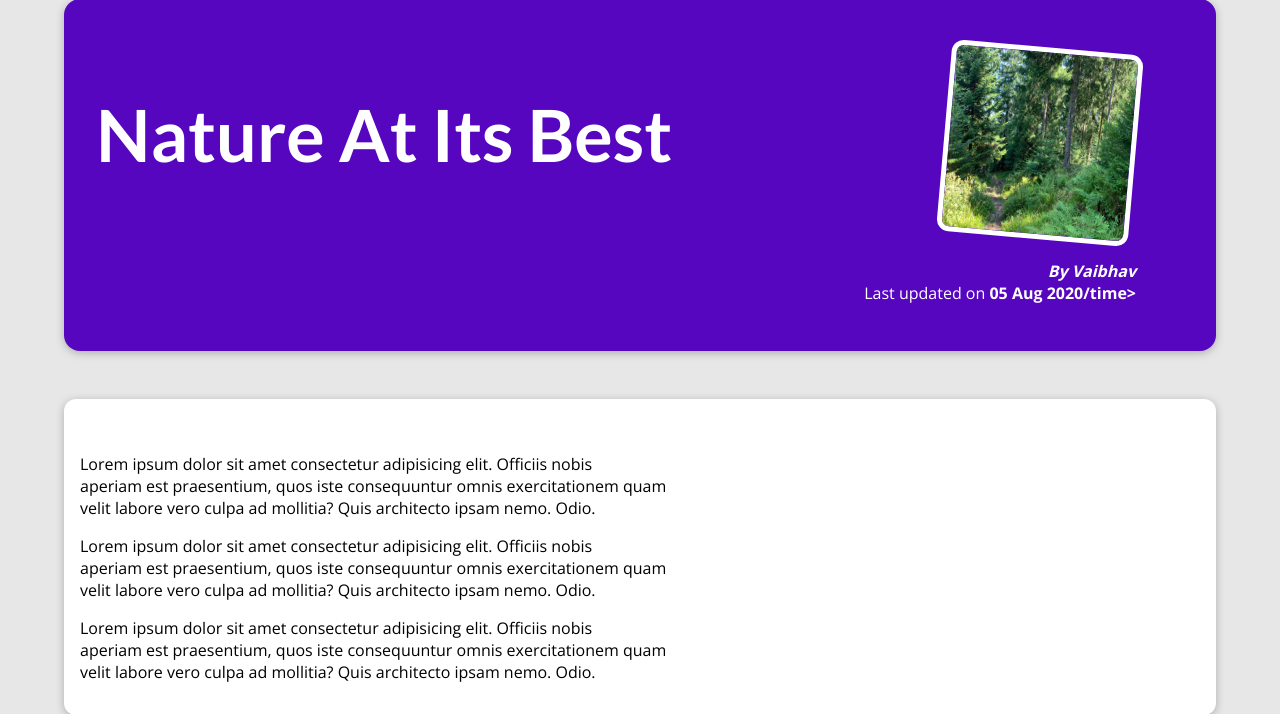
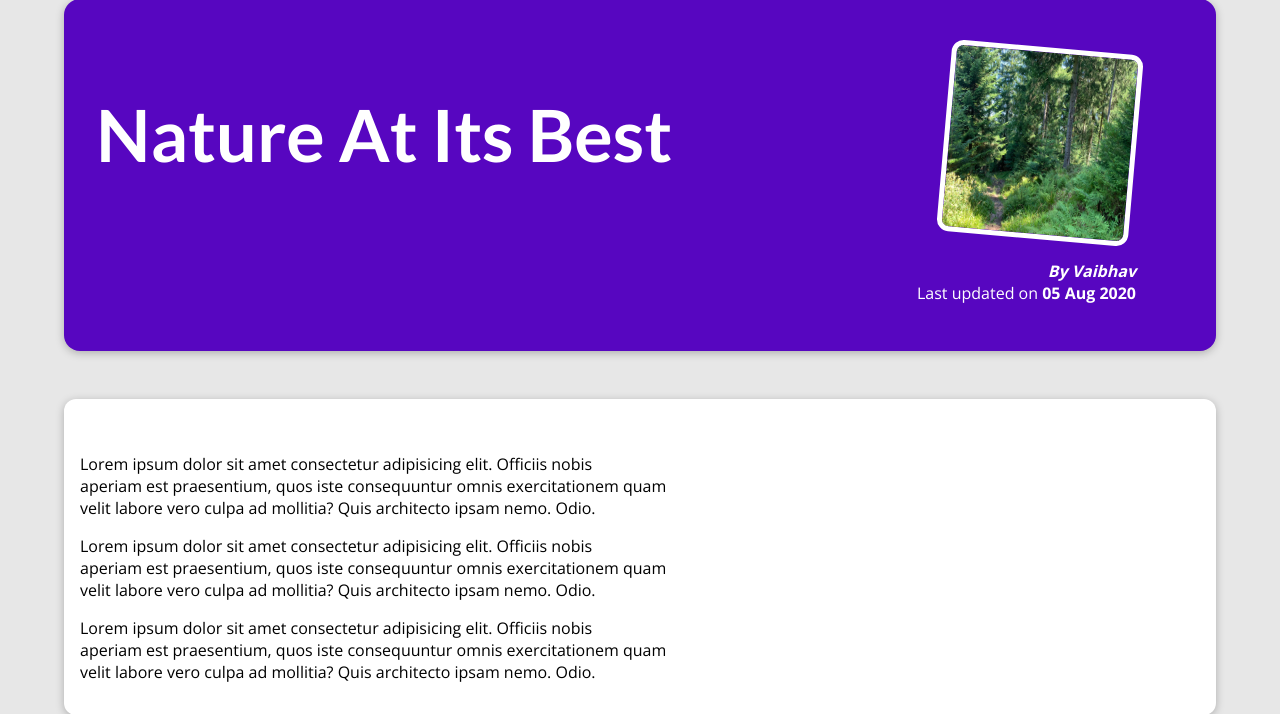
Before and after one commit to vaibhavpuri32/Share-Block-, a Django app: page /posts/into-the-woods in a window 1280 px wide. Shown: the part 129-843 px from the top of the page. Run offline with Django 3.2, Linux system fonts and the light colour scheme.

Commit message:
Update post-detail.html

```diff
--- a/blog/templates/blog/post-detail.html
+++ b/blog/templates/blog/post-detail.html
@@ -15,7 +15,7 @@
   <article>
     <img src="{% static "blog/images/"|add:post.image %}" alt="Post Title" />
     <address>By {{post.author}}</address>
-    <div>Last updated on <time>{{post.date|date:"d M Y" }}/time></div>
+    <div>Last updated on <time>{{post.date|date:"d M Y" }}</div>
   </article>
 </section>
 
```
